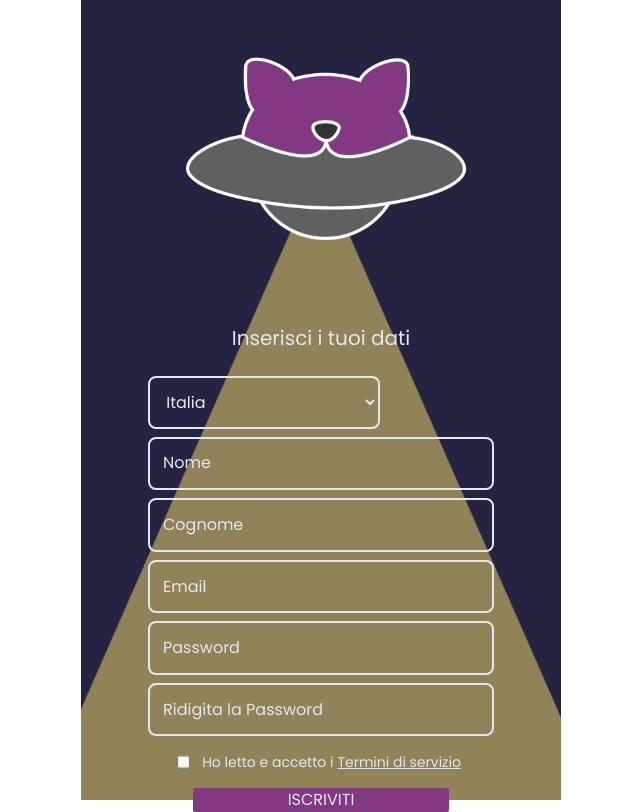
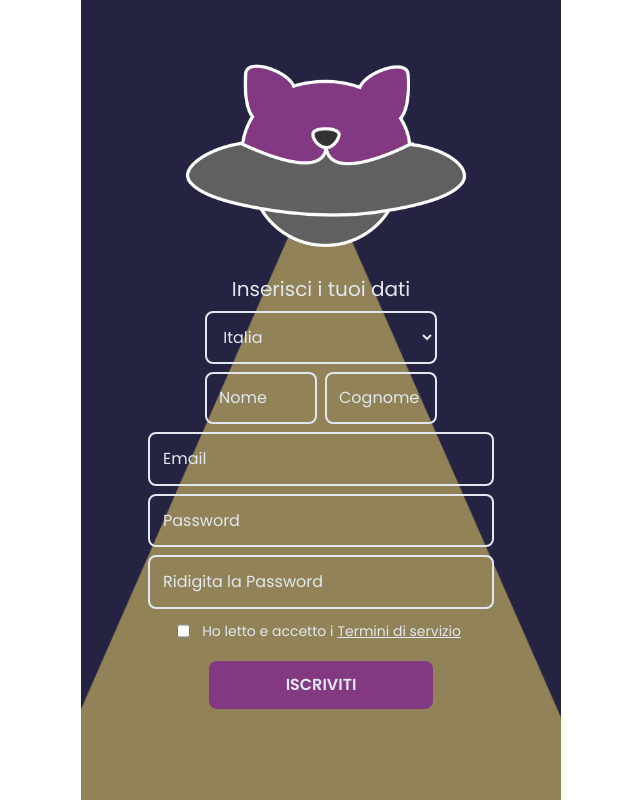
Before and after one commit to develhope/FS26-Team4-Project3, a React (Vite) app: page /login3 in a window 1280 px wide. Shown: the whole page, without its empty margins (319-959 px from the left). Built offline with nearby package versions, Linux system fonts and the light colour scheme.

Commit message:
updating-user-registration-pages_Federica

```diff
--- a/src/components/Login/Login.css
+++ b/src/components/Login/Login.css
@@ -69,11 +69,15 @@ input[type="email"]::placeholder {
   background-color: transparent;
 }
 
-input[type="text"],
 input[type="email"],
 input[type="select"] {
   background-color: transparent;
   padding: 0.8rem;
+  font-size: 1rem;
+}
+
+input[type="text"] {
+  background-color: transparent;
   font-size: 1rem;
 }
 
@@ -164,6 +168,3 @@ input[type="email"]:focus,
 input[type="password"]:focus {
   outline: none;
 }
-
-input[type="file"] {
-}
--- a/src/components/Login/Login1.tsx
+++ b/src/components/Login/Login1.tsx
@@ -36,12 +36,12 @@ function Login1() {
         <div className="SplashLogoContainer">
           <img src={colored_logo} alt="" />
         </div>
-        <div className="-mt-9 gap-7 flex flex-col">
+        <div className="-mt-9 flex flex-col">
           <div className="welcomeText">
-            <h2 className="font-bold">Benvenuto</h2>
+            <h2 className="font-bold mb-3">Benvenuto</h2>
           </div>
           <div className="splashFormContainer">
-            <div className="splashForm mb-2">
+            <div className="splashForm mb-3">
               <svg
                 xmlns="http://www.w3.org/2000/svg"
                 fill="none"
@@ -64,7 +64,7 @@ function Login1() {
                 className="font-sans"
               />
             </div>
-            <div className="splashForm">
+            <div className="splashForm mb-1">
               <svg
                 xmlns="http://www.w3.org/2000/svg"
                 fill="none"
@@ -88,26 +88,26 @@ function Login1() {
                 className="font-sans"
               />
             </div>
-            <div className="text-center underline">
+            <div className="text-center underline mb-0.5 text-md">
               <a href="#">Password dimenticata?</a>
             </div>
           </div>
 
           <button
             onClick={handleLogin}
-            className="text-center bg-purple w-64 h-12 rounded-sm"
+            className="self-center bg-purple w-56 h-12 rounded-lg font-semibold"
           >
             ACCEDI
           </button>
 
-          <h6 className="font-sans text-center m-1 text-lg">
-            Non hai ancora un account?
-          </h6>
-          <Link to="/login2">
-            <button className="text-center bg-purple w-64 h-12 rounded-sm mb-5">
+          <Link to="/login2" className="self-center">
+            <button className=" bg-teal w-56 h-12 rounded-lg mt-3 font-semibold">
               REGISTRATI
             </button>
           </Link>
+          <h6 className="font-sans text-center text-md font-">
+            Non hai ancora un account?
+          </h6>
         </div>
       </div>
     </>
--- a/src/components/Login/Login2.tsx
+++ b/src/components/Login/Login2.tsx
@@ -22,7 +22,7 @@ export default function Login2() {
     }
 
     if (age < 14) {
-      alert("Devi avere almeno 14 anni per registrarti.");
+      alert("Devi avere almeno 14 anni per poterti registrare.");
     } else {
       navigate("/login3");
     }
@@ -34,21 +34,23 @@ export default function Login2() {
         <div className="SplashLogoContainer">
           <img src={colored_logo} alt="" />
         </div>
-        <h2 className="text-xl font-sans">Inserisci la tua data di nascita</h2>
-        <div className=" flex flex-col items-center gap-2 my-3">
+        <h2 className="text-xl font-sans font-semibold">
+          Inserisci la tua data di nascita
+        </h2>
+        <div className="flex flex-col items-center gap-2">
           <input
             type="date"
-            className="border-solid border-2 border-white rounded"
+            className="border-solid border-2 border-white rounded my-2"
             value={birthdate}
             onChange={(e) => setBirthdate(e.target.value)}
           />
           <div>
             <button
               type="submit"
-              className="text-center bg-purple w-64 h-12 rounded-sm my-4"
+              className="self-center bg-purple w-56 h-12 rounded-lg font-semibold mt-2.5"
               onClick={handleProceed}
             >
-              PROCEDI
+              PROSEGUI
             </button>
           </div>
         </div>
--- a/src/components/Login/Login3.tsx
+++ b/src/components/Login/Login3.tsx
@@ -33,17 +33,16 @@ export default function Login3() {
 
   return (
     <div>
-      <div className="splashSection flex-auto align-center justify-center spotlight">
+      <div className="splashSection justify-center spotlight">
         <div className="SplashLogoContainer">
-          <img src={colored_logo} alt="" className="z" />
+          <img src={colored_logo} alt="" className="-mt-24" />
         </div>
-        <h2 className="text-xl font-sans">Inserisci i tuoi dati</h2>
-        <form className="Form-container">
-          <select
-            name="paesi"
-            id="paesi"
-            className=" splashForm-select p-3 my-2"
-          >
+        <div className="-mt-14">
+          <h2 className="text-xl font-sans mb-2 text-center">
+            Inserisci i tuoi dati
+          </h2>
+          <form className="Form-container space-y-2 flex flex-col">
+            <select name="paesi" id="paesi" className="splashForm-select p-3">
               <option value="italia">Italia</option>
               <option value="stati-uniti">Stati Uniti</option>
               <option value="canada">Canada</option>
@@ -55,22 +54,24 @@ export default function Login3() {
               <option value="giappone">Giappone</option>
               <option value="cina">Cina</option>
             </select>
+            <div className="flex space-x-2">
               <input
                 type="text"
                 placeholder="Nome"
                 value={nome}
                 onChange={(e) => setNome(e.target.value)}
-            className=" splashForm my-2"
+                className=" splashForm w-28 p-3"
               />
               <input
                 type="text"
                 placeholder="Cognome"
                 value={cognome}
                 onChange={(e) => setCognome(e.target.value)}
-            className=" splashForm my-2"
+                className=" splashForm w-28 p-3"
               />
+            </div>
             <input
-            type="text"
+              type="email"
               placeholder="Email"
               value={email}
               onChange={(e) => setEmail(e.target.value)}
@@ -91,7 +92,7 @@ export default function Login3() {
               className="font-sans splashForm"
             />
           </form>
-        <div className="flex">
+          <div className="flex justify-center my-3">
             <input type="checkbox" className="" />
             <div className="ml-3 flex ">
               <p className="text-sm font-sans">Ho letto e accetto i </p>
@@ -100,15 +101,17 @@ export default function Login3() {
               </a>
             </div>
           </div>
-
+          <div className="flex justify-center">
             <button
               type="submit"
-          className="text-center bg-purple w-64  h-12 rounded-sm font-sans"
+              className=" bg-purple w-56 h-12 rounded-lg font-semibold mt-2"
               onClick={handleRegistration}
             >
               ISCRIVITI
             </button>
           </div>
         </div>
+      </div>
+    </div>
   );
 }
--- a/src/components/SplashLoading.tsx
+++ /dev/null
@@ -1,11 +0,0 @@
-import {Progress} from "@nextui-org/react";
-
-export default function SplashLoading() {
-  return (
-    <div className="flex flex-col gap-6 w-full max-w-md">
-      <Progress size="sm" aria-label="Loading..." value={30} className="decoration-yellow"/>
-      <Progress size="md" aria-label="Loading..." value={40} />
-      <Progress size="lg" aria-label="Loading..." value={50} />
-    </div>
-  );
-}
```
Lines whose indentation alone changed are shown as unchanged.
